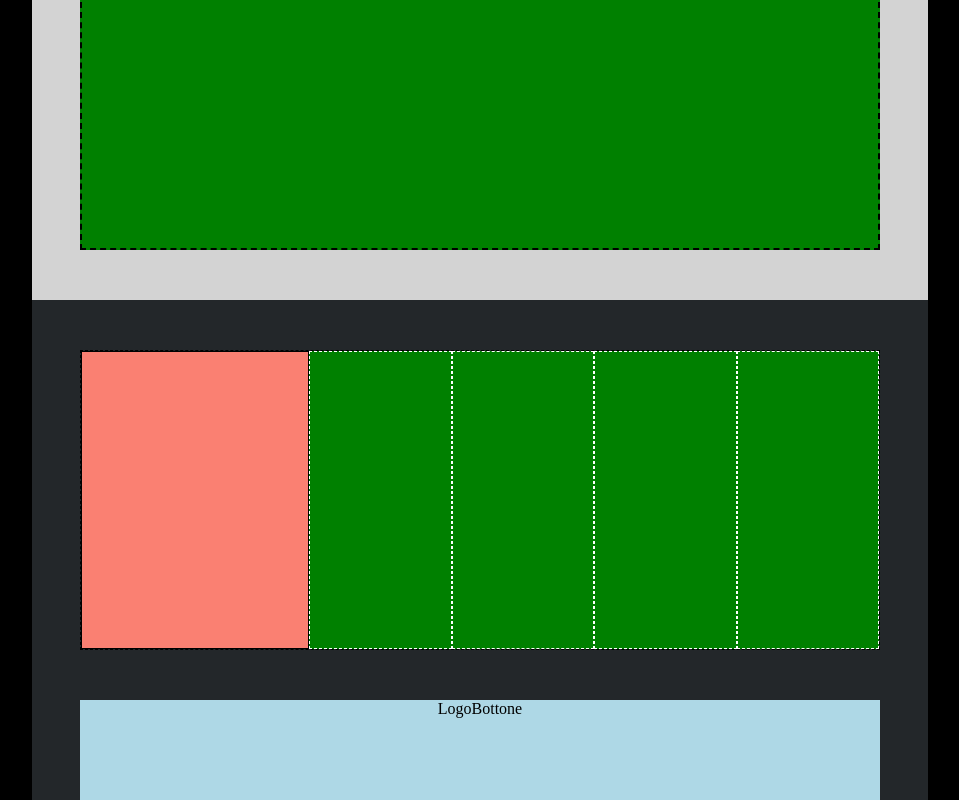
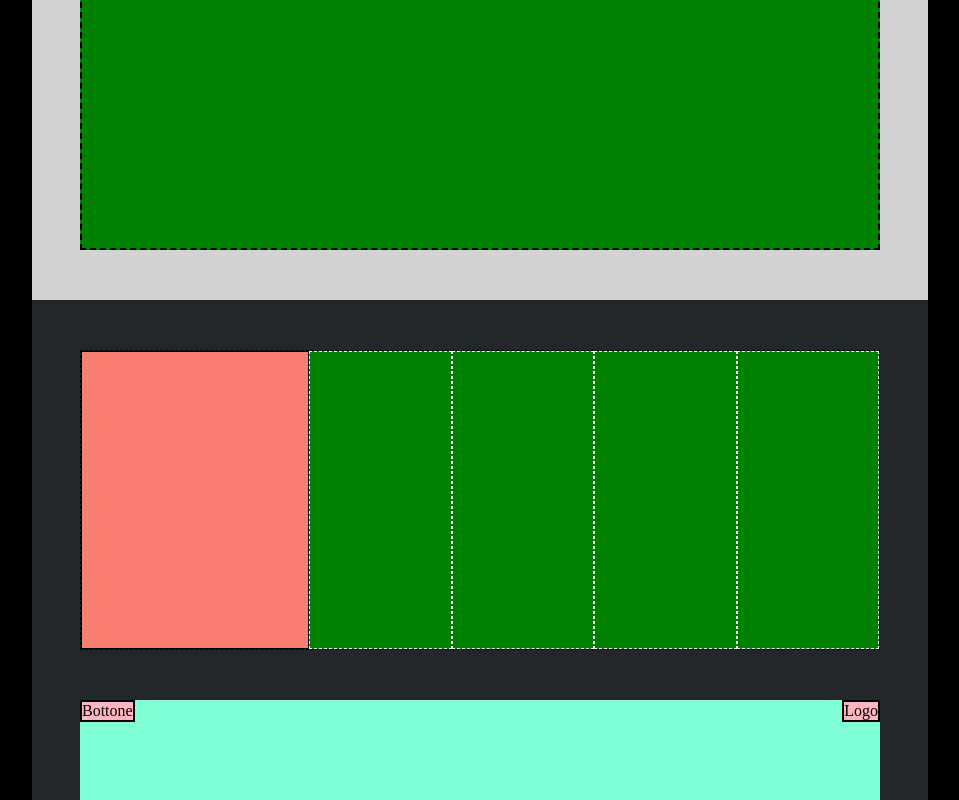
Before and after one commit to DanielMarella/htmlcss-struttura-discord, a plain HTML site: page index.html in a window 1280 px wide. Shown: the part 2000-2800 px from the top of the page, without its empty margins (160-1119 px from the left). Drawn offline with Linux system fonts and the light colour scheme.

Commit message:
finish footer without center the tow div of button and logo

```diff
--- a/css/style.css
+++ b/css/style.css
@@ -29,7 +29,7 @@ header{
 ul{
     display: flex;
     align-items: center;
-    justify-content: space-around;
+    justify-content: space-evenly;
     list-style-type: none;
     width: 40%;
     height: 40px;
@@ -82,7 +82,6 @@ ul{
     border-style: dashed;
 
 }
-
 
 .small{
     width: 800px;
@@ -162,32 +161,36 @@ footer{
 
 }
 
+
 .low-page{
+    margin: auto;
+    background-color: #7EFFD4;
     width: 800px;
-    margin: 0 auto;
-    display: flex;
-    justify-content: center;
-    background-color: #AED8E6;
     height: 100px;
 }
 
-
-.start{
-    display: flex;
-    justify-content: flex-start;
+.footer-page{
+    background-color: #7EFFD4;
+    height: 50px;
+    width: 800px;
 }
 
-.end{
-    display: flex;
-    justify-content: flex-end;
+.low-logo{
+    float: right;
+    height: 100%;
+    background-color: #FFB6C1;
+    border: 2px solid black;
+
 }
 
+.low-button{
+    float: left;
+    background-color: #FFB6C1;
+    border: 2px solid black;
+}
 
-
-/*
-container{
-width 70%;
-    margin: auto;
-    max-width:1200px;
+.clearfix::after {
+    content: "";
+    display: table;
+    clear: both;
 }
-*/
--- a/index.html
+++ b/index.html
@@ -20,7 +20,7 @@
             <li>link</li>
             <li>link</li>
         </ul>
-        <div class="button">
+        <div class="login">
             login
         </div>
     </header>
@@ -80,17 +80,20 @@
             </div>
         </section>
 
-    <section class="low-page">
-        <div class="start">
-            <div class="text">
-                Logo
+        <section class="low-page clearfix">
+            <div class="footer-page-logo">
+                <div class="low-logo">
+                    Logo
+                </div>
             </div>
-        <div class="end">
-            <div class="button">
-                Bottone
+
+            <div class="footer-page-logo">
+                <div class="low-button">
+                    Bottone
+                </div>
             </div>
-        </div>
-    </section>
+        </section>
+
     </footer>
 </body>
 </html>
```
